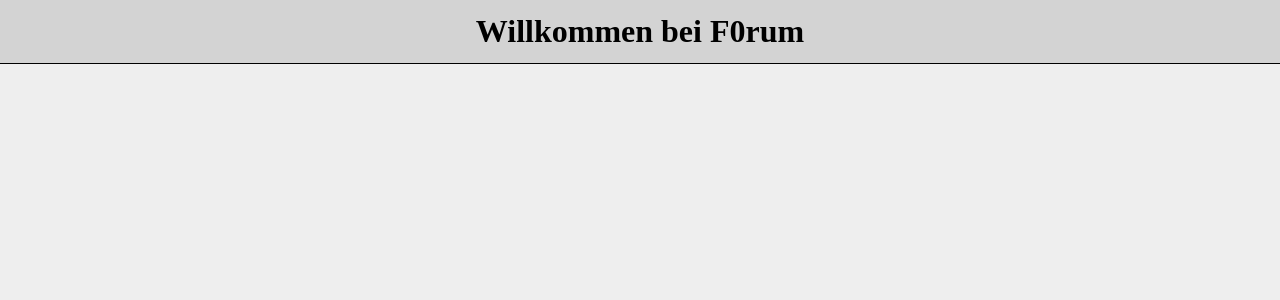
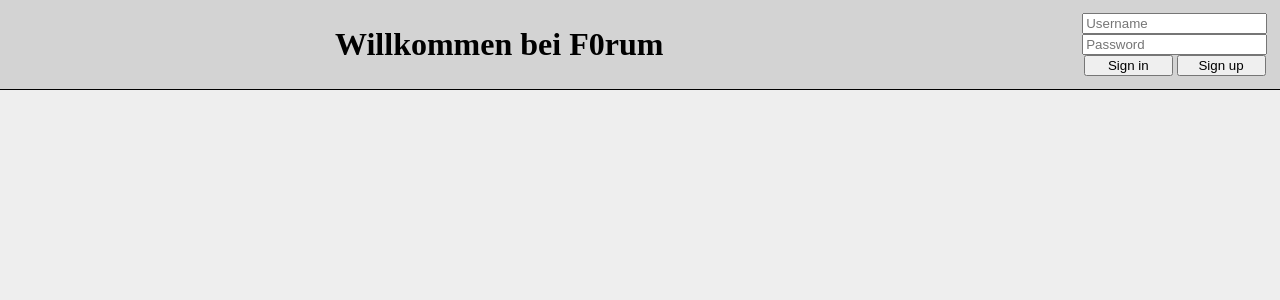
Before and after one commit to GyselAnimatioon/ProjektForumModul133, a PHP site: page / in a window 1280 px wide. Shown: the top 300 px of the page. Run offline with PHP 8.4, Linux system fonts and the light colour scheme.

Commit message:
Login und titel design hinzugefügt

```diff
--- a/css/head.css
+++ b/css/head.css
@@ -1,24 +1,45 @@
-/*
-To change this license header, choose License Headers in Project Properties.
-To change this template file, choose Tools | Templates
-and open the template in the editor.
-*/
-/*
-    Created on : 24.09.2014, 16:06:02
-    Author     : f.gysel
-*/
-
 html,
 body {
+    /*Standart Margin und Passing entfertnen*/
     margin: 0;
     padding: 0;
+    /*Hintergrundfarbe sehr ein helles grau*/
     background-color: #eee;
 }
 
-.title {
+.title_box {
+    /*Bodenstrich Titel*/
     border-bottom: 1px solid black;
+    /*Titel hintergrund hellgrau*/
     background-color: lightgray;
+    /*Standart Margin entfernen*/
     margin: 0;
+}
+
+.login input.small_button {
+    width: 48%;
+}
+
+div.login {
+    /*Login und titel nebeneinander*/
+    float: right;
+    /*Standart Margin enfernen*/
+    margin: 0;
+    /*Text mittig machen*/
+    text-align: center;
     padding: 1%;
+}
+
+h1.title {
+    /*Login und titel nebeneinander*/
+    float: left;
+    padding: 1%;
+    /*border: 1px solid black;*/
+    width: 70%;
+    margin: 1% 3%;
     text-align: center;
 }
+
+.clear {
+    clear: both;
+}
--- a/index.php
+++ b/index.php
@@ -8,6 +8,18 @@
     </head>
     <body>
         <!--Titel-->
-        <h1 class="title">Willkommen bei F0rum</h1>
+        <div class="title_box" >
+            <h1 class="title">Willkommen bei F0rum</h1>
+
+            <div class="login">
+                <form action="login.php" method="POST">
+                    <input type="text" name="username" placeholder="Username"><br>
+                    <input type="password" name="password" placeholder="Password"><br>
+                    <input type="submit" name="submit" value="Sign in" class="small_button">
+                    <a href="register.php"><input type="button" value="Sign up" class="small_button"></a>
+                </form>
+            </div>
+            <div class="clear"></div>
+        </div>
     </body>
 </html>
```
